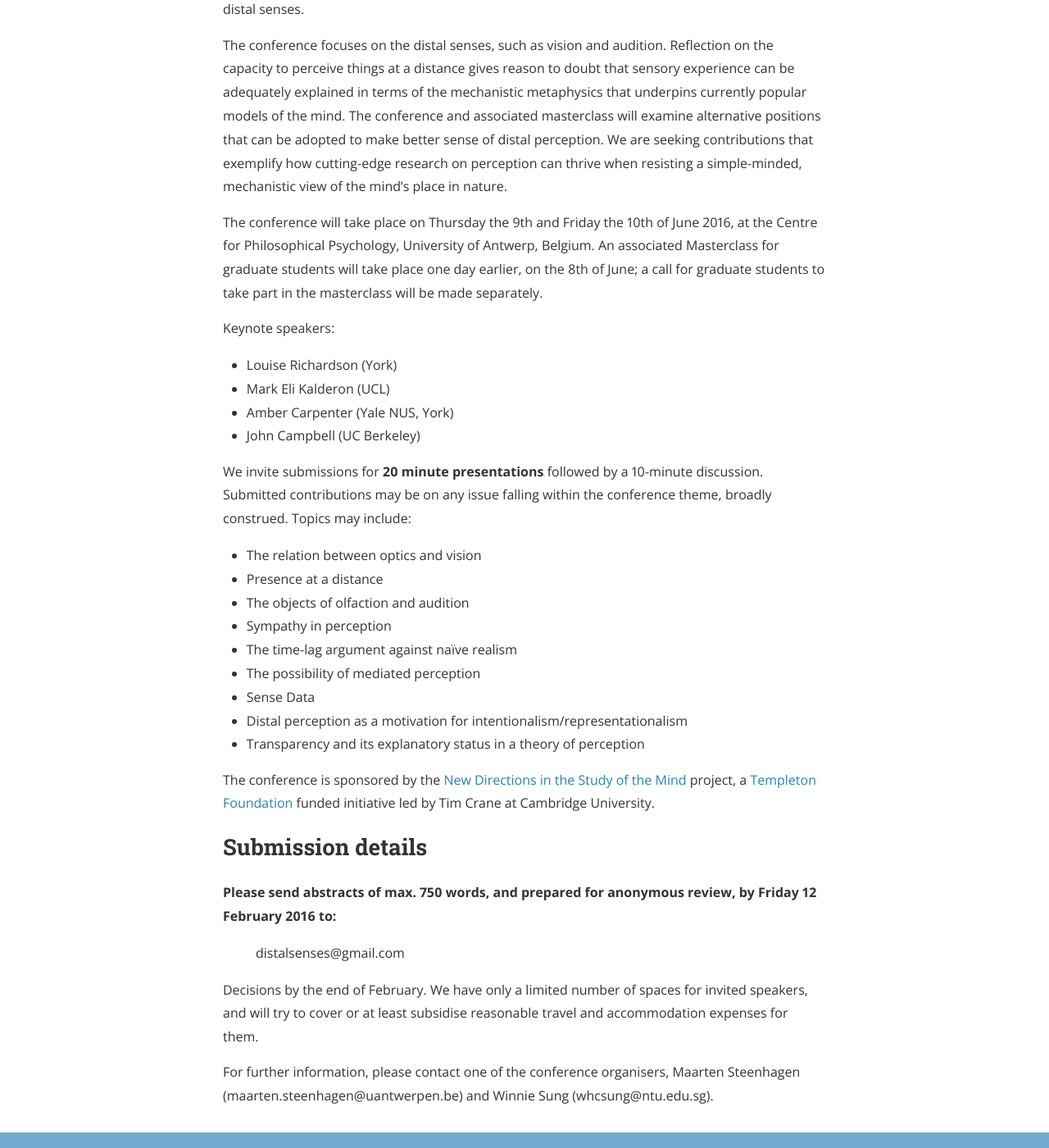
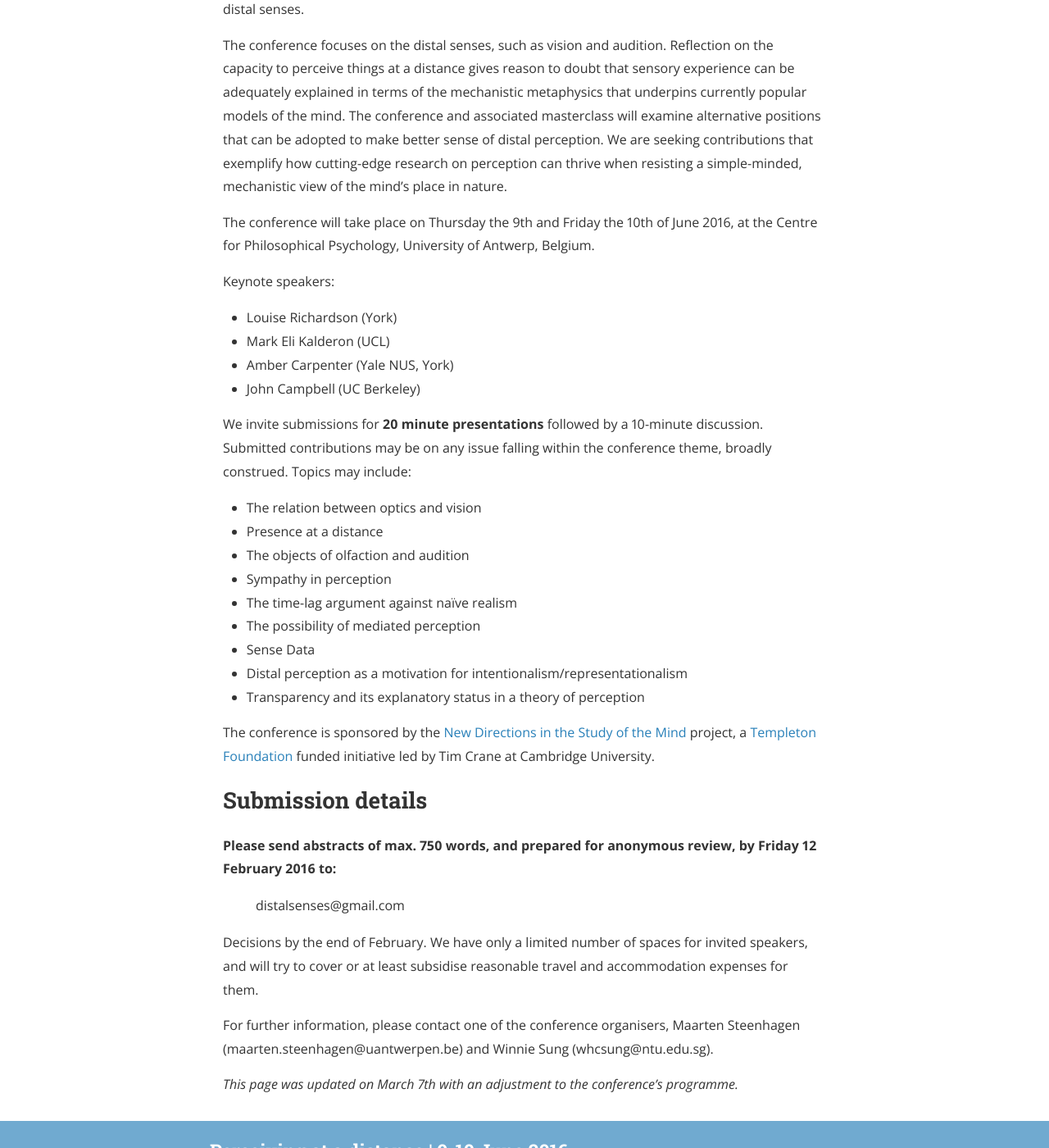
Before and after one commit to perceiving/old-conference-site, a Jekyll site: the page built from distance.md, in a window 1280 px wide and 1400 px high, scrolled down 461 px. Shown: the whole window at 82% size. Built offline with Jekyll 4.4.1, drawn with Linux system fonts in a browser that asks for light colours; nearby versions of some CDN libraries; a style sheet for code colours, icons or effects is not loaded.

Commit message:
Update distance.md

```diff
--- a/distance.md
+++ b/distance.md
@@ -14,7 +14,7 @@ We would like to invite you to contribute a paper to a two-day conference on the
 
 The conference focuses on the distal senses, such as vision and audition. Reflection on the capacity to perceive things at a distance gives reason to doubt that sensory experience can be adequately explained in terms of the mechanistic metaphysics that underpins currently popular models of the mind. The conference and associated masterclass will examine alternative positions that can be adopted to make better sense of distal perception. We are seeking contributions that exemplify how cutting-edge research on perception can thrive when resisting a simple-minded, mechanistic view of the mind’s place in nature.
 
-The conference will take place on Thursday the 9th and Friday the 10th of June 2016, at the Centre for Philosophical Psychology, University of Antwerp, Belgium. An associated Masterclass for graduate students will take place one day earlier, on the 8th of June; a call for graduate students to take part in the masterclass will be made separately.
+The conference will take place on Thursday the 9th and Friday the 10th of June 2016, at the Centre for Philosophical Psychology, University of Antwerp, Belgium.
 
 Keynote speakers:
 
@@ -47,3 +47,5 @@ __Please send abstracts of max. 750 words, and prepared for anonymous review, by
 Decisions by the end of February. We have only a limited number of spaces for invited speakers, and will try to cover or at least subsidise reasonable travel and accommodation expenses for them.
 
 For further information, please contact one of the conference organisers, Maarten Steenhagen (maarten.steenhagen@uantwerpen.be) and Winnie Sung (whcsung@ntu.edu.sg).
+
+_This page was updated on March 7th with an adjustment to the conference's programme._
```
